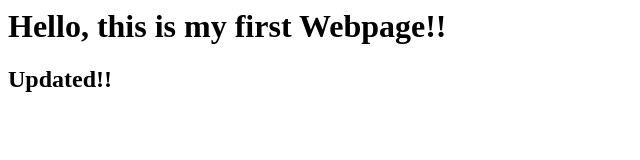
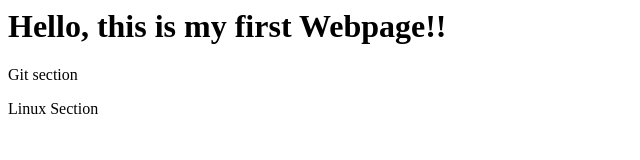
Before and after one commit to raj-p1/MyFirstWebsiteIS601F21, a plain HTML site: page index.html in a window 1280 px wide. Shown: the whole page, without its empty margins (0-640 px from the left). Drawn offline with Linux system fonts and the light colour scheme.

Commit message:
Update index.html

```diff
--- a/index.html
+++ b/index.html
@@ -4,6 +4,9 @@
 	</head>
 	<body>
 		<h1> Hello, this is my first Webpage!! </h1>
-		<h2> Updated!!</h2>
+		<div>
+			<div> <p>Git section</p> </div>
+			<div> <p>Linux Section</p> </div>
+		</div>
 	</body>
 </html>
```
